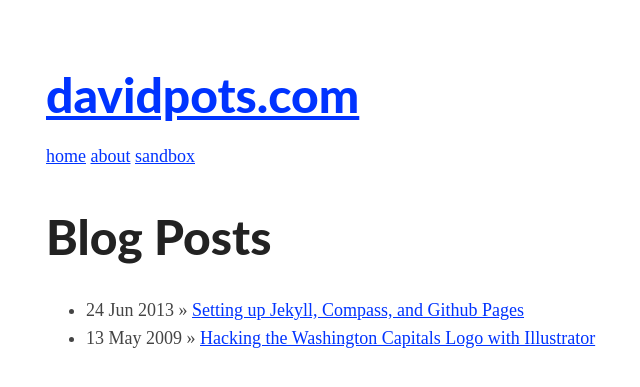
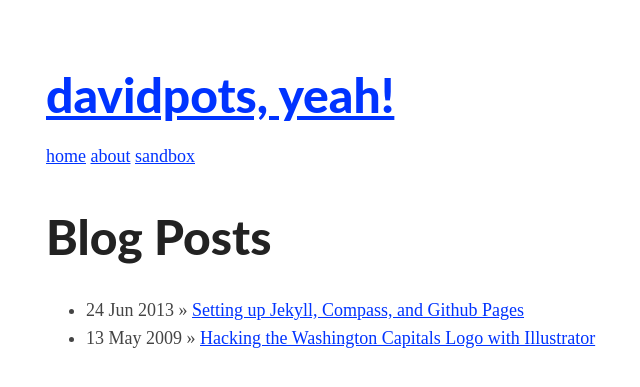
Before and after one commit to davidpots/davidpots.github.io, a Jekyll site: the page built from index.html, in a window 1280 px wide. Shown: the top 387 px of the page, without its empty margins (244-884 px from the left). Built offline with Jekyll 4.4.1, drawn with Linux system fonts in a browser that asks for light colours.

Commit message:
Changes name to test

```diff
--- a/_config.yml
+++ b/_config.yml
@@ -1,3 +1,3 @@
-name: davidpots.com
+name: "davidpots, yeah!"
 pygments: true
 permalink: /blog/:title
```
